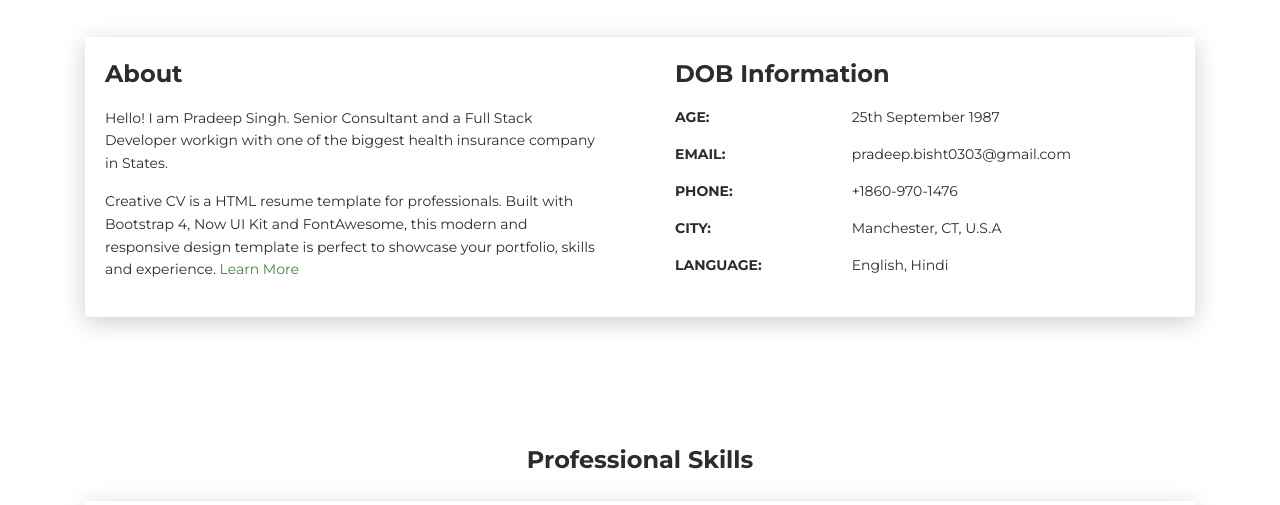
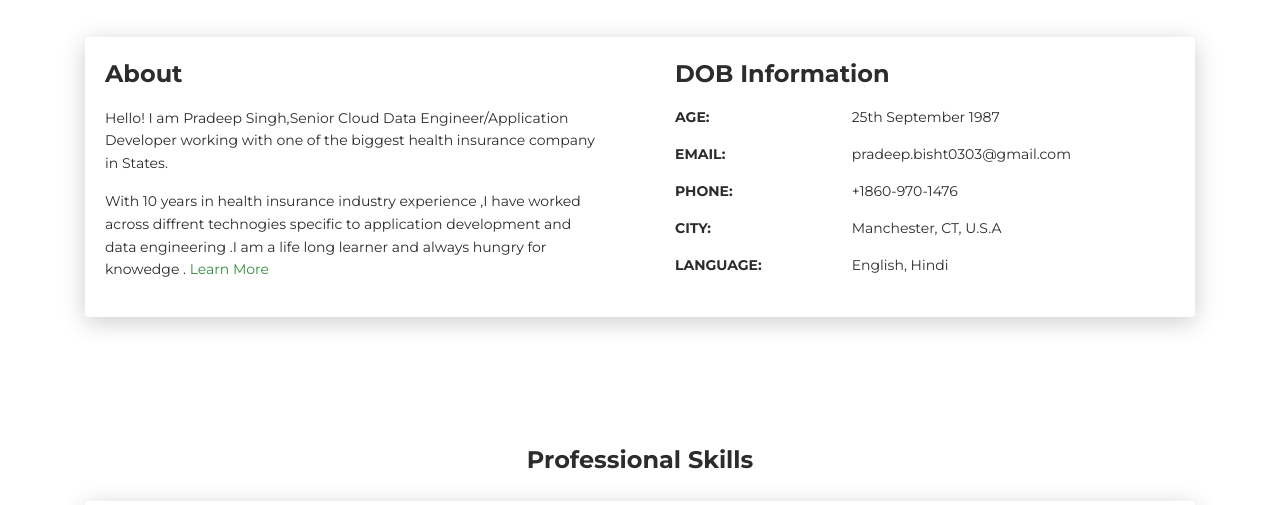
Before and after one commit to beingbisht/portfolio, a plain HTML site: page index.html in a window 1280 px wide. Shown: the part 583-1088 px from the top of the page. Drawn offline with Linux system fonts and the light colour scheme.

Commit message:
Updated about para

```diff
--- a/index.html
+++ b/index.html
@@ -62,8 +62,9 @@
         <div class="col-lg-6 col-md-12">
           <div class="card-body">
             <div class="h4 mt-0 title">About</div>
-            <p>Hello! I am Pradeep Singh. Senior Consultant and a Full Stack Developer workign with one of the biggest health insurance company in States.</p>
-            <p>Creative CV is a HTML resume template for professionals. Built with Bootstrap 4, Now UI Kit and FontAwesome, this modern and responsive design template is perfect to showcase your portfolio, skills and experience. <a href="https://templateflip.com/templates/creative-cv/" target="_blank">Learn More</a></p>
+            <p>Hello! I am Pradeep Singh,Senior Cloud Data Engineer/Application Developer  working with one of the biggest health insurance company in States.</p>
+            <p>With 10 years in health insurance industry experience ,I have worked across diffrent technogies specific to application development and data engineering
+          .I am a life long learner and always hungry for knowedge . <a href="https://templateflip.com/templates/creative-cv/" target="_blank">Learn More</a></p>
           </div>
         </div>
         <div class="col-lg-6 col-md-12">
```
